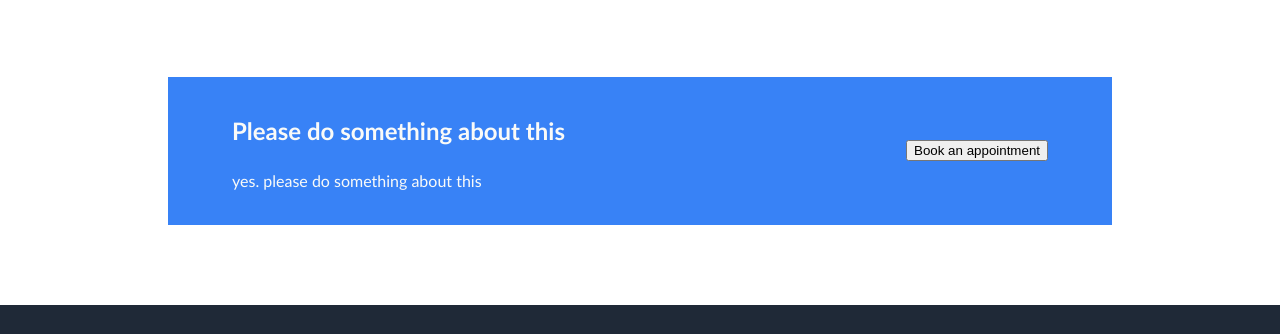
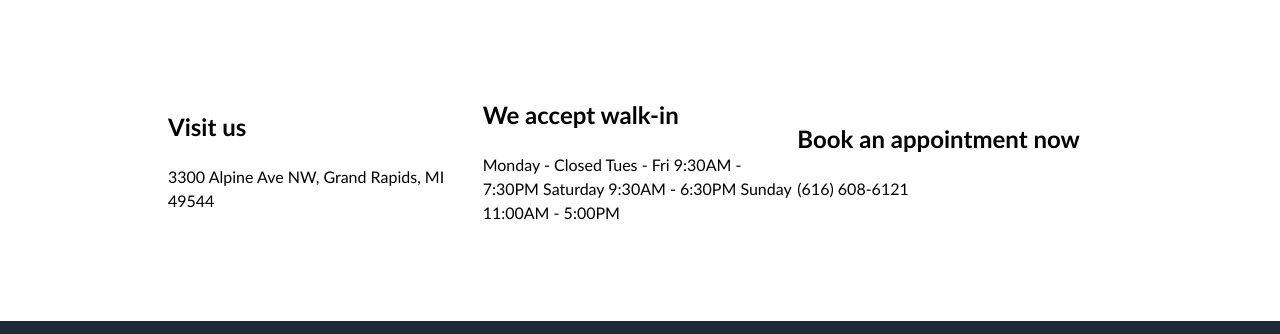
Before and after one commit to duole93/odin-landing-page, a plain HTML site: page index.html in a window 1280 px wide. Shown: the part 2207-2541 px from the top of the page. Drawn offline with Linux system fonts and the light colour scheme.

Commit message:
change call-action section to location-hour

```diff
--- a/css/style.css
+++ b/css/style.css
@@ -164,10 +164,10 @@ a {
 }
 
 /*---------------CALL-TO-ACTION-------------------*/
-.call-action{
+.location-hour{
     padding: 80px 8px;
 }
-
+/*
 .action-box{
     display:flex;
     justify-content: space-between;
@@ -176,8 +176,10 @@ a {
     padding: 16px 64px;
     background: #3882F6;
     color:#F9FAF8;
+} */
+.location-hour .container div {
+    flex: 1;
 }
-
 
 /*--------------------FOOTER-------------------*/
 .footer{
--- a/index.html
+++ b/index.html
@@ -74,14 +74,23 @@
         </div>
     </section>
 
-    <section class="call-action">
+    <section class="location-hour">
         <div class="container">
-            <div class="action-box">
-                <div class="call-action-text">
-                    <h2>Please do something about this</h2>
-                    <p>yes. please do something about this</p>
-                </div>
-                <button class="action-button">Book an appointment</button>
+            <div class="location">
+                <h2>Visit us</h2>
+                <p> 3300 Alpine Ave NW, Grand Rapids, MI 49544</p>
+            </div>
+            <div class="hour">
+                <h2>We accept walk-in</h2>
+                <p> Monday - Closed
+                    Tues - Fri 9:30AM - 7:30PM
+                    Saturday 9:30AM - 6:30PM
+                    Sunday 11:00AM - 5:00PM
+                    </p>
+            </div>
+            <div class="phone">
+                <h2>Book an appointment now</h2>
+                <p> (616) 608-6121 </p>
             </div>
         </div>
     </section>
```
